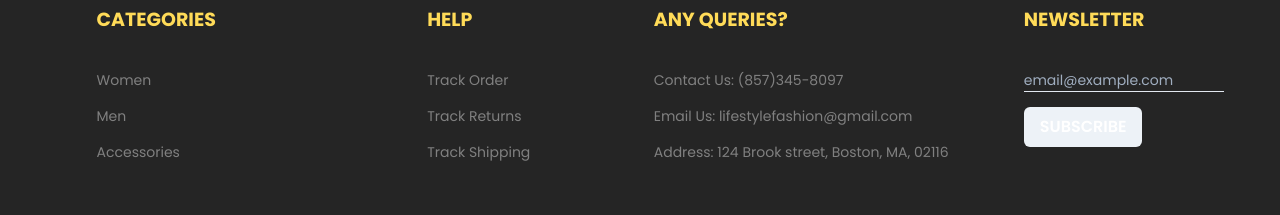
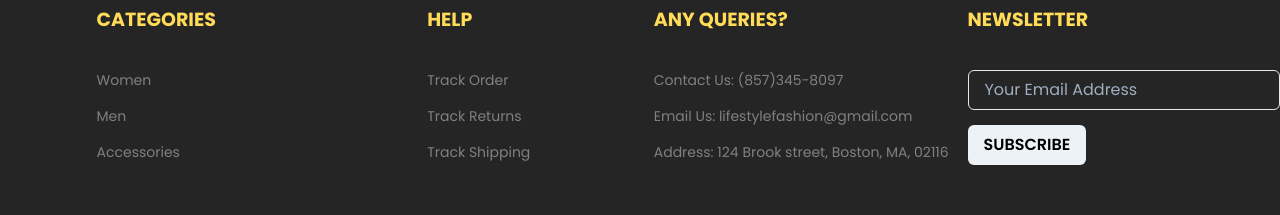
Before and after one commit to jayanth-neu/INFO6150-Final-Project-Ecommerce, a React (Create React App) app in the folder frontend/: page / in a window 1280 px wide. Shown: the part 1187-1402 px from the top of the page. Built offline with nearby package versions, Linux system fonts and the light colour scheme; some icons are missing.

Commit message:
Fixed NewsLetter issue and added validations.

```diff
--- a/frontend/src/pages/Footer/Footer.js
+++ b/frontend/src/pages/Footer/Footer.js
@@ -1,4 +1,5 @@
-import React from "react";
+import React, { useState } from "react";
+
 import {
   FiFacebook,
   AiOutlineHeart,
@@ -9,9 +10,29 @@ import { Input, Stack, Button } from "@chakra-ui/react";
 import "./footercss.css";
 import { Link } from "react-router-dom";
 
-const handleSubscribe = () => {};
+const Footer = () => {
+  const [email, setemail] = useState("");
 
-const Footer = () => {
+  let isEmail = false;
+
+  function ValidateEmail(email) {
+    console.log("In validation");
+    if (/^\w+([\.-]?\w+)*@\w+([\.-]?\w+)*(\.\w{2,3})+$/.test(email)) {
+      isEmail = true;
+    }
+  }
+
+  function handleSubscribe() {
+    console.log("In handlesubs");
+    ValidateEmail(email);
+    console.log(isEmail);
+    if (isEmail == true) {
+      alert("You have successfully subscribed");
+    } else {
+      alert("Please enter a valid email");
+    }
+  }
+
   return (
     <div className="footerCmp">
       <footer>
@@ -69,15 +90,15 @@ const Footer = () => {
             <li>
               <Stack spacing={3}>
                 <Input
-                  variant="flushed"
-                  placeholder="email@example.com"
-                  size="10"
-                  width="200px"
+                  value={email}
+                  onChange={(e) => setemail(e.target.value)}
+                  type="text"
+                  placeholder="Your Email Address"
                 />
               </Stack>
             </li>
             <li>
-              <Button onclick={handleSubscribe} className="footerBtn">
+              <Button onClick={handleSubscribe} className="footerBtn">
                 Subscribe
               </Button>
             </li>
--- a/frontend/src/pages/Footer/footercss.css
+++ b/frontend/src/pages/Footer/footercss.css
@@ -53,7 +53,7 @@ footer p {
   font-size: 16px;
   text-transform: uppercase;
   padding: 10px 40px;
-  color: white;
+  color: black;
   outline-style: none;
   transition: all 0.5s Linear;
 }
```
